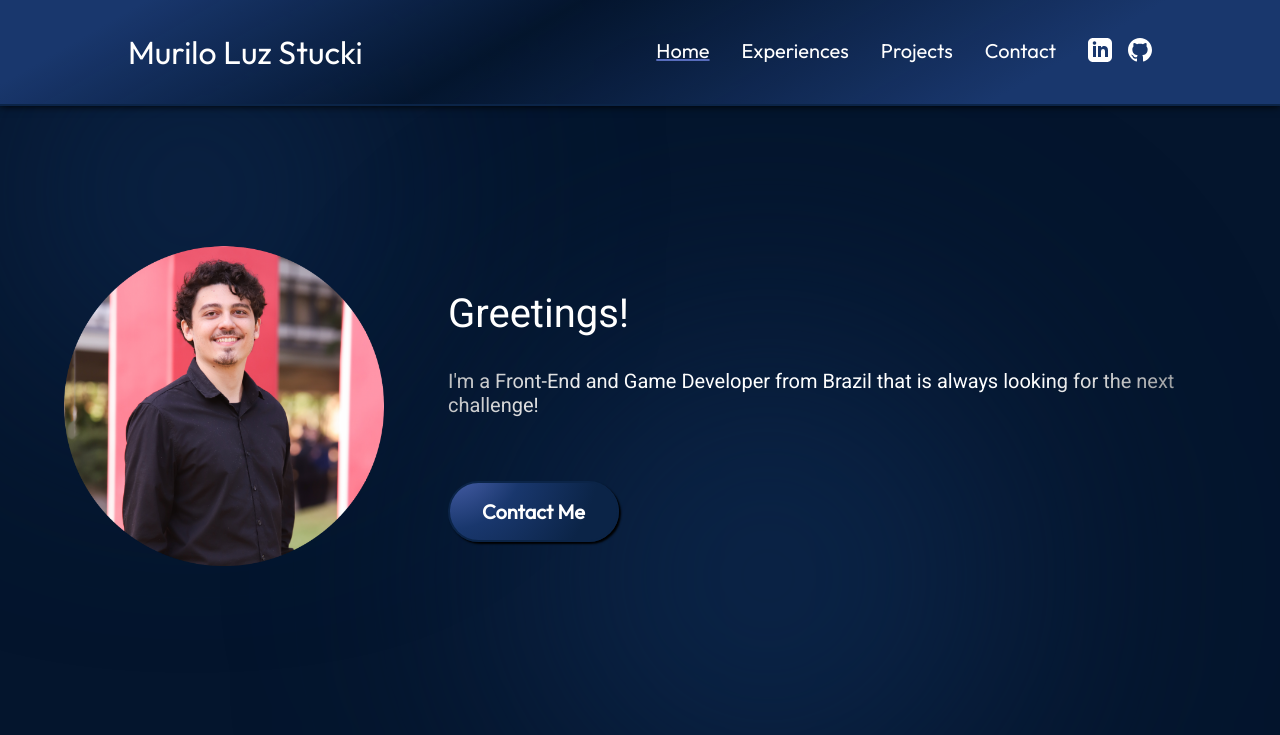
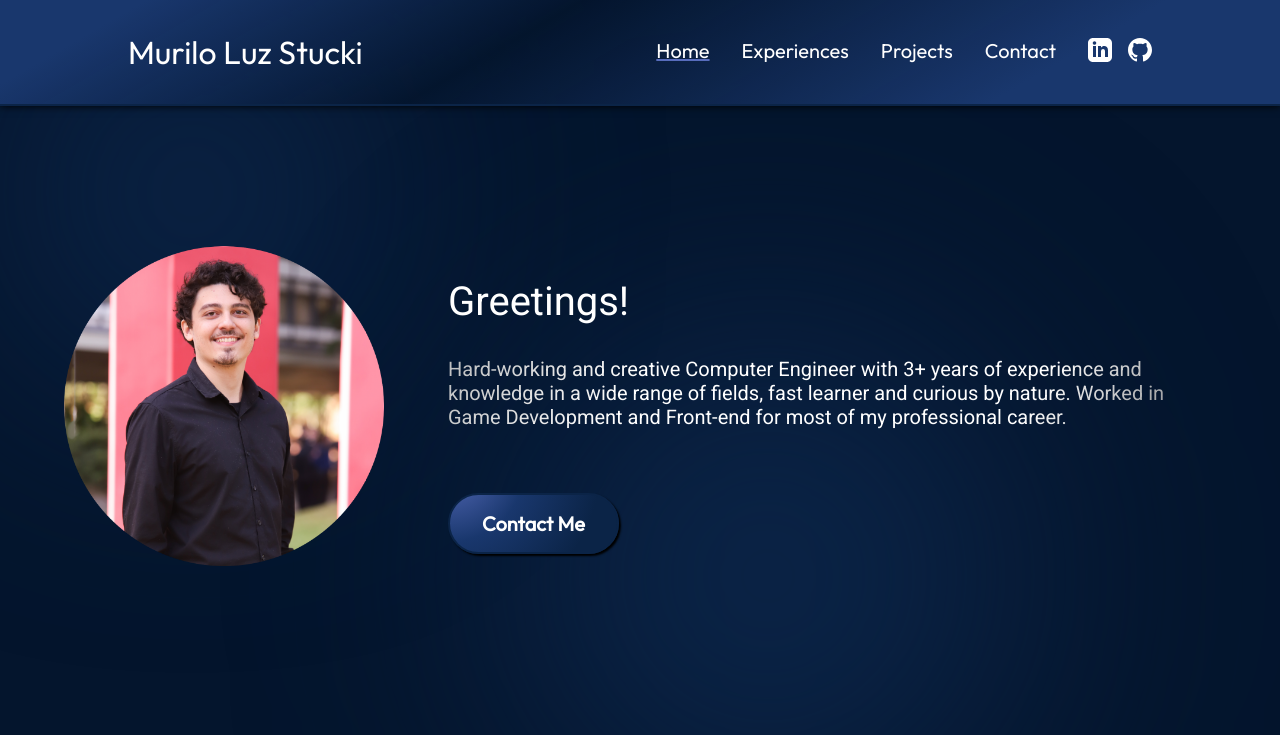
Before and after one commit to LuzMurilo/LuzMurilo.github.io, a React (Vite) app: page / in a window 1280 px wide. Shown: the top 735 px of the page. Built offline with nearby package versions, Linux system fonts and the light colour scheme.

Commit message:
transfered hero and about info to json files

```diff
--- a/src/components/About/About.tsx
+++ b/src/components/About/About.tsx
@@ -1,5 +1,7 @@
 import { getImageURL } from "../../utils";
 import styles from "./About.module.css";
+
+import aboutData from "../../data/about.json";
 
 function About() {
   return (
@@ -9,18 +11,10 @@ function About() {
             <div className={styles.content}>
                 <img className={styles.aboutImg} src={getImageURL("about/aboutImage.png")} alt="about image of Murilo" />
                 <ul className={styles.cardList}>
-                    <li className={styles.card}>
-                        <img className={styles.cardImg} src={getImageURL("about/cursorIcon.png")} alt="cursor icon" />
-                        <p  className={styles.cardText}> Some text about me, graduated in Computer Engineering and worked as a Game Developer and Web Developer</p>
-                    </li>
-                    <li className={styles.card}>
-                        <img className={styles.cardImg} src={getImageURL("about/serverIcon.png")} alt="cursor icon" />
-                        <p  className={styles.cardText}> Some text about me, graduated in Computer Engineering and worked as a Game Developer and Web Developer</p>
-                    </li>
-                    <li className={styles.card}>
-                        <img className={styles.cardImg} src={getImageURL("about/uiIcon.png")} alt="cursor icon" />
-                        <p  className={styles.cardText}> Some text about me, graduated in Computer Engineering and worked as a Game Developer and Web Developer</p>
-                    </li>
+                    {aboutData.paragraphs.map((paragraph, index) => <li className={styles.card} key={index}>
+                        <img className={styles.cardImg} src={getImageURL(paragraph.image)} alt="cursor icon" />
+                        <p  className={styles.cardText}>{paragraph.text}</p>
+                    </li>)}
                 </ul>
             </div>
         </div>
--- a/src/components/Hero/Hero.tsx
+++ b/src/components/Hero/Hero.tsx
@@ -1,6 +1,8 @@
 import { getImageURL } from "../../utils"
 import Button from "../Button/Button"
 import styles from "./Hero.module.css"
+
+import about from "../../data/about.json";
 
 function Hero() {
 
@@ -10,7 +12,7 @@ function Hero() {
       <div className={styles.container}>
         <div className={styles.content}>
             <h1 className={styles.title}>Greetings!</h1>
-            <p className={styles.description}>I'm a Front-End and Game Developer from Brazil that is always looking for the next challenge!</p>
+            <p className={styles.description}>{about.summary}</p>
             <Button to="/contact" className={styles.contactBtn}>Contact Me</Button>
         </div>
         <img className={styles.heroImg} src={getImageURL("hero/heroImage.png")} alt="Hero image - my photo" />
--- /dev/null
+++ b/src/data/about.json
@@ -0,0 +1,17 @@
+{
+    "summary":"Hard-working and creative Computer Engineer with 3+ years of experience and knowledge in a wide range of fields, fast learner and curious by nature. Worked in Game Development and Front-end for most of my professional career.",
+    "paragraphs": [
+        {
+            "text":"Some text about me, graduated in Computer Engineering and worked as a Game Developer and Web Developer",
+            "image":"about/cursorIcon.png"
+        },
+        {
+            "text":"Some text about me, graduated in Computer Engineering and worked as a Game Developer and Web Developer",
+            "image":"about/serverIcon.png"
+        },
+        {
+            "text":"Some text about me, graduated in Computer Engineering and worked as a Game Developer and Web Developer",
+            "image":"about/uiIcon.png"
+        }
+    ]
+}
```
